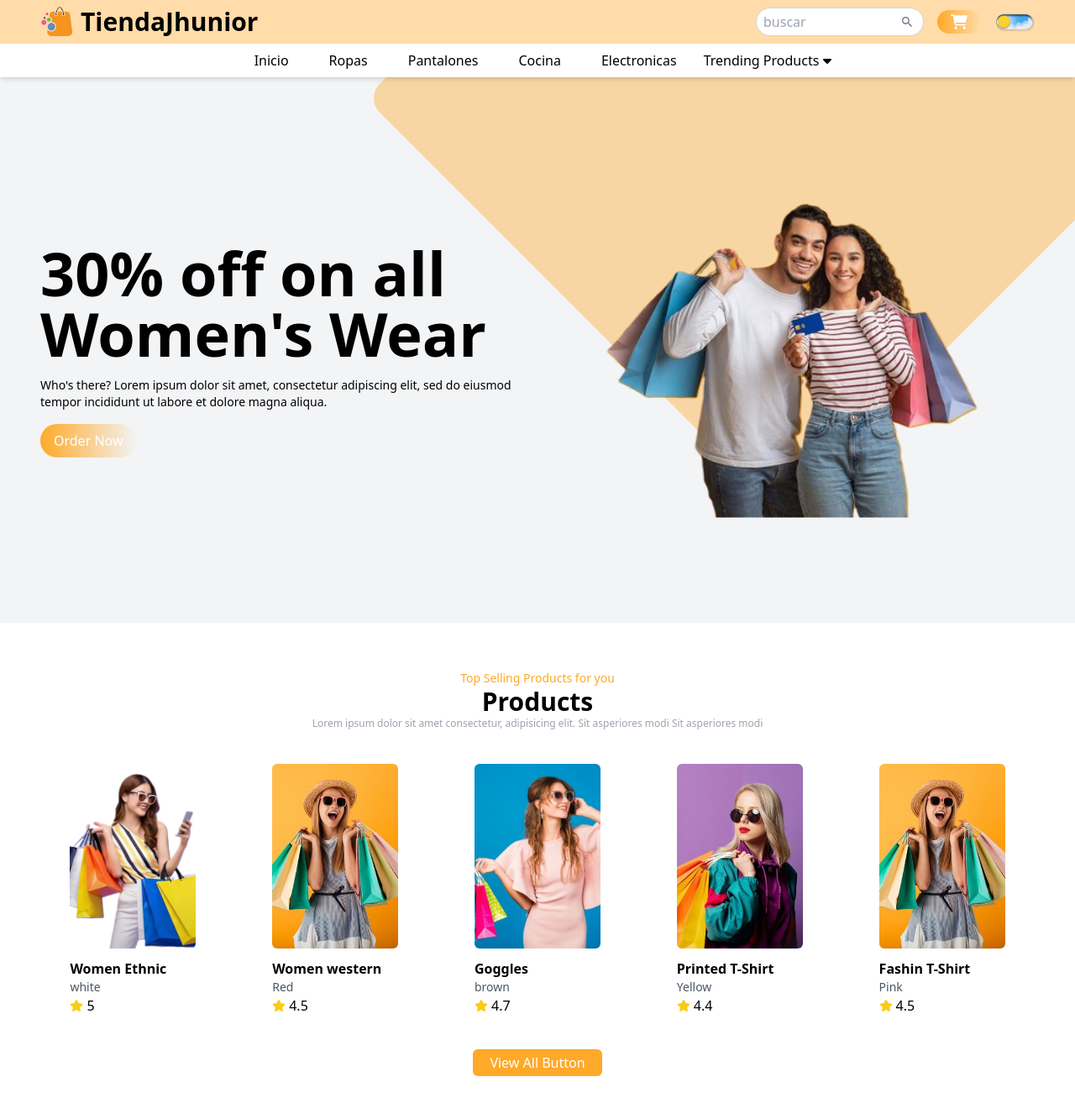
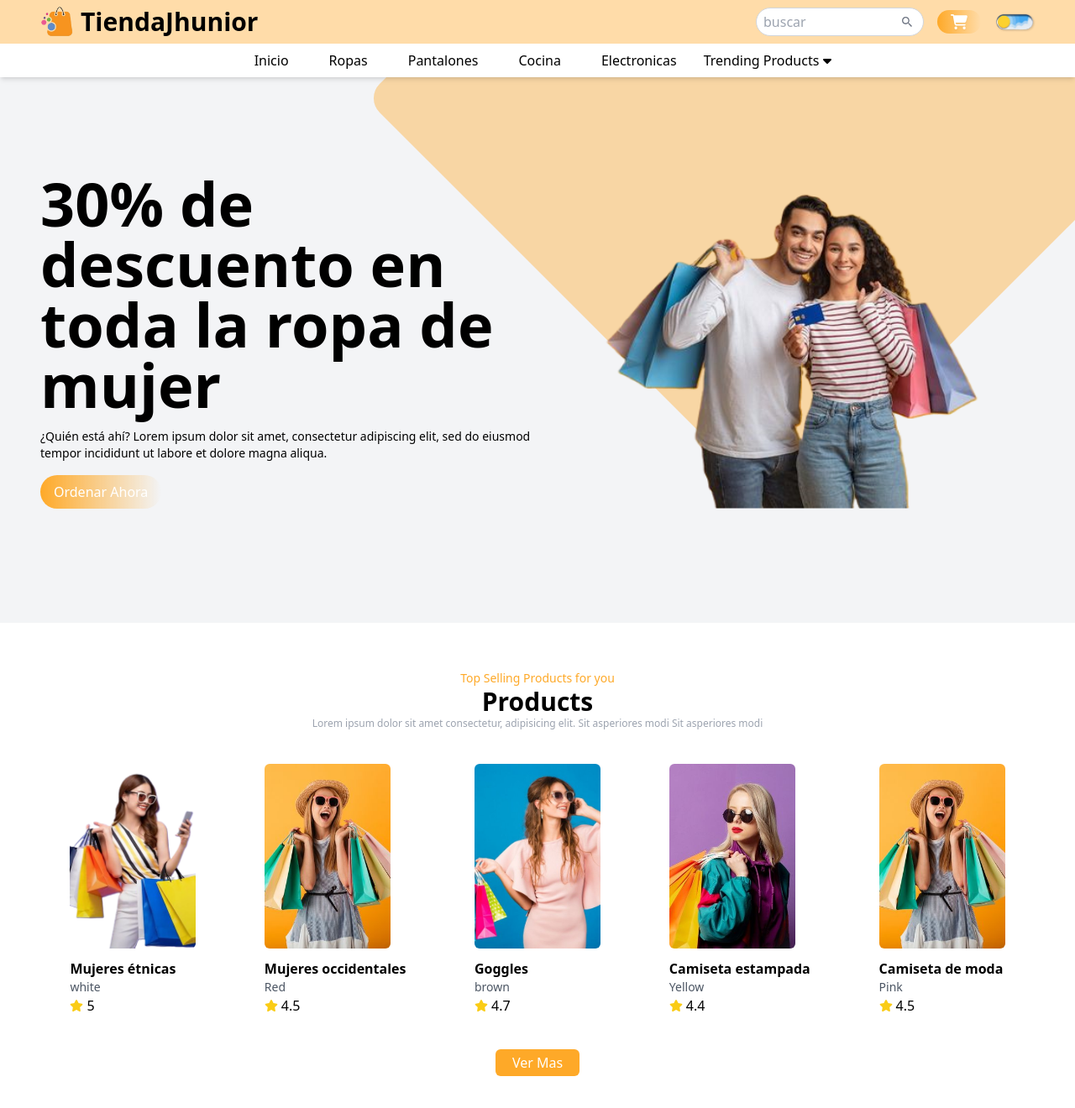
Before and after one commit to MarxAlonso/Tienda-Jhunior, a React (Vite) app: page / in a window 1280 px wide. Shown: the top 1320 px of the page at 84% size. Built offline with nearby package versions, Linux system fonts and the light colour scheme; the HTML template or start-up script is replaced by a standard one.

Commit message:
cambios en general

```diff
--- a/src/common/Hero/Hero.tsx
+++ b/src/common/Hero/Hero.tsx
@@ -18,21 +18,21 @@ const ImageList: ImageData[] = [
   {
     id: 1,
     img: Image1,
-    title: "Upto 50% off on all Men's Wear",
+    title: "Hasta 50% de descuento en toda la ropa de hombre",
     description:
-      "His Life will forever be Changed. Lorem ipsum dolor sit amet, consectetur adipiscing elit, sed do eiusmod tempor incididunt ut labore et dolore magna aliqua.",
+      "Su Vida será Cambiada para siempre. Lorem ipsum dolor sit amet, consectetur adipiscing elit, sed do eiusmod tempor incididunt ut labore et dolore magna aliqua.",
   },
   {
     id: 2,
     img: Image2,
-    title: "30% off on all Women's Wear",
+    title: "30% de descuento en toda la ropa de mujer",
     description:
-      "Who's there? Lorem ipsum dolor sit amet, consectetur adipiscing elit, sed do eiusmod tempor incididunt ut labore et dolore magna aliqua.",
+      "¿Quién está ahí? Lorem ipsum dolor sit amet, consectetur adipiscing elit, sed do eiusmod tempor incididunt ut labore et dolore magna aliqua.",
   },
   {
     id: 3,
     img: Image3,
-    title: "70% off on all Products Sale",
+    title: "70% de descuento en todos los productos en oferta",
     description:
       "Consectetur adipiscing elit, sed do eiusmod tempor incididunt ut labore et dolore magna aliqua.",
   },
@@ -89,7 +89,7 @@ export const Hero: React.FC = () => {
                     data-aos-delay="300"
                   >
                     <button className="bg-gradient-to-r from-primary to-secondary hover:scale-105 duration-200 text-white py-2 px-4 rounded-full">
-                      Order Now
+                      Ordenar Ahora
                     </button>
                   </div>
                 </div>
--- a/src/common/Productos/Productos.tsx
+++ b/src/common/Productos/Productos.tsx
@@ -8,7 +8,7 @@ const ProductsData = [
   {
     id: 1,
     img: Img1,
-    title: "Women Ethnic",
+    title: "Mujeres étnicas",
     rating: 5.0,
     color: "white",
     aosDelay: "0",
@@ -16,7 +16,7 @@ const ProductsData = [
   {
     id: 2,
     img: Img2,
-    title: "Women western",
+    title: "Mujeres occidentales",
     rating: 4.5,
     color: "Red",
     aosDelay: "200",
@@ -32,7 +32,7 @@ const ProductsData = [
   {
     id: 4,
     img: Img4,
-    title: "Printed T-Shirt",
+    title: "Camiseta estampada",
     rating: 4.4,
     color: "Yellow",
     aosDelay: "600",
@@ -40,7 +40,7 @@ const ProductsData = [
   {
     id: 5,
     img: Img2,
-    title: "Fashin T-Shirt",
+    title: "Camiseta de moda",
     rating: 4.5,
     color: "Pink",
     aosDelay: "800",
@@ -93,7 +93,7 @@ export const Productos = () => {
           {/* view all button */}
           <div className="flex justify-center">
             <button className="text-center mt-10 cursor-pointer bg-primary text-white py-1 px-5 rounded-md">
-              View All Button
+              Ver Mas
             </button>
           </div>
         </div>
```
